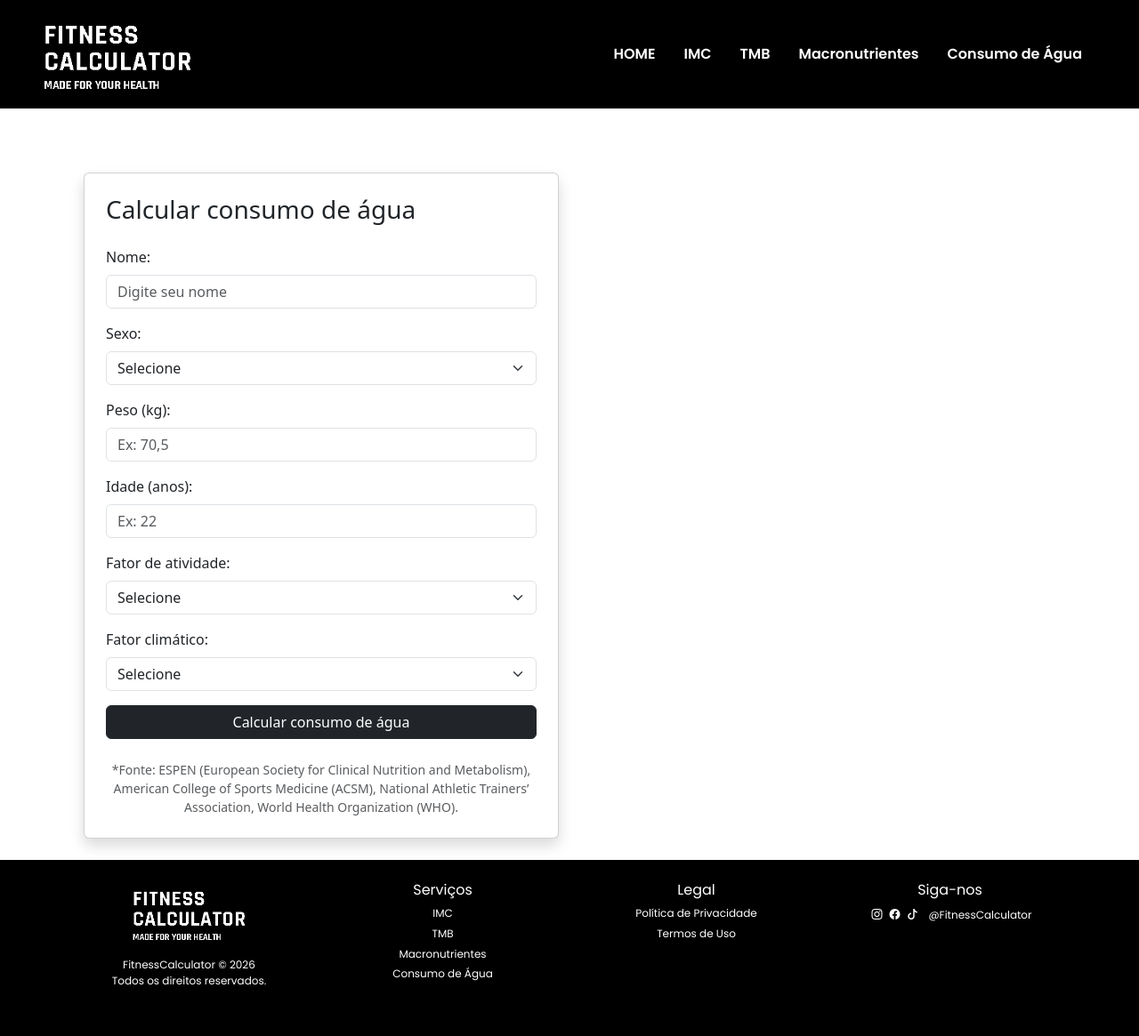
After one commit to GabsDev12/Software-Project-FitnessCalculator, a Flask app: page /agua in a window 1280 px wide. The commit adds this page. Shown: the whole page at 89% size. Run offline with Flask 3, Linux system fonts and the light colour scheme.

Commit message:
form agua

```diff
--- a/app.py
+++ b/app.py
@@ -115,6 +115,23 @@ def tmb():
 
     return render_template('tmb.html', tmb_valor=tmb_valor, ft_sedentario=ft_sedentario, ft_leve=ft_leve, ft_moderado=ft_moderado, ft_muito_ativo=ft_muito_ativo, ft_extremo_ativo=ft_extremo_ativo)
 
+@app.route('/agua', methods=['GET', 'POST'])
+def agua():
+
+    peso = None
+    fator_atividade = None
+    fator_climatico = None
+    idade = None
+    Sexo = None
+
+    if request.method == 'POST':
+        return None
+
+
+    return render_template('agua.html')
+
+
+
 # Cria o banco se não existir
 with app.app_context():
     db.create_all()
--- /dev/null
+++ b/templates/agua.html
@@ -0,0 +1,72 @@
+{% extends "base.html" %}
+
+{% block title %}Calculadora de Água{% endblock %}
+
+{% block content %}
+<div class="container mt-4">
+    <div class="row">
+        <div class="col-md-6 mb-4">
+            <div class="card shadow h-100">
+                <div class="card-body p-4">
+                    <h1 class="h3 mb-4">Calcular consumo de água</h1>
+
+                    <form method="POST">
+                        <div class="mb-3">
+                            <label class="form-label">Nome:</label>
+                            <input type="text" name="nome" class="form-control" placeholder="Digite seu nome" required>
+                        </div>
+
+                        <div class="mb-3">
+                            <label class="form-label">Sexo:</label>
+                            <select name="sexo" class="form-select" required>
+                                 <option value="">Selecione</option>
+                                 <option value="masculino">Masculino</option>
+                                 <option value="feminino">Feminino</option>
+                            </select>
+                        </div>
+
+                        <div class="mb-3">
+                            <label class="form-label">Peso (kg):</label>
+                            <input type="number" step="0.1" name="peso" class="form-control" placeholder="Ex: 70,5" required>
+                        </div>
+
+                        <div class="mb-3">
+                            <label class="form-label">Idade (anos):</label>
+                            <input type="number" step="01" name="idade" class="form-control" placeholder="Ex: 22" required>
+                        </div>
+
+                        <div class="mb-3">
+                            <label class="form-label">Fator de atividade:</label>
+                            <select name="fator_atividade" class="form-select" required>
+                                 <option value="">Selecione</option>
+                                 <option value="sedentatio">Sedentário</option>
+                                 <option value="levemente_ativo">Levemente ativo</option>
+                                 <option value="moderadamente_ativo">Moderadamente ativo</option>
+                                 <option value="muito_ativo">Muito ativo</option>
+                                 <option value="atleta_intenso">Atleta/intenso</option>
+                            </select>
+                        </div>
+
+                        <div class="mb-3">
+                            <label class="form-label">Fator climático:</label>
+                            <select name="fator_climatico" class="form-select" required>
+                                 <option value="">Selecione</option>
+                                 <option value="frio_intenso">Frio intenso (menor que 14 °C)</option>
+                                 <option value="frio">Frio (Entre 15 e 21 °C)</option>
+                                 <option value="moderado">Moderado (Entre 22 e 25 °C)</option>
+                                 <option value="calor">Calor (Entre 26 e 29 °C)</option>
+                                 <option value="calor_intenso">Calor Intenso(Maior que 30 °C)</option>
+                            </select>
+                        </div>
+
+                        <button type="submit" class="btn btn-dark w-100">Calcular consumo de água</button>
+
+                        <div class="mt-4 small text-muted text-center">
+                            *Fonte: ESPEN (European Society for Clinical Nutrition and Metabolism), American College of Sports Medicine (ACSM), National Athletic Trainers’ Association, World Health Organization (WHO).
+                        </div>
+
+                    </form>
+                </div>
+            </div>
+        </div>
+{% endblock %}
```
Also changed, not shown: templates/index.html (+12 -5 lines), instance/bd.sqlite.
